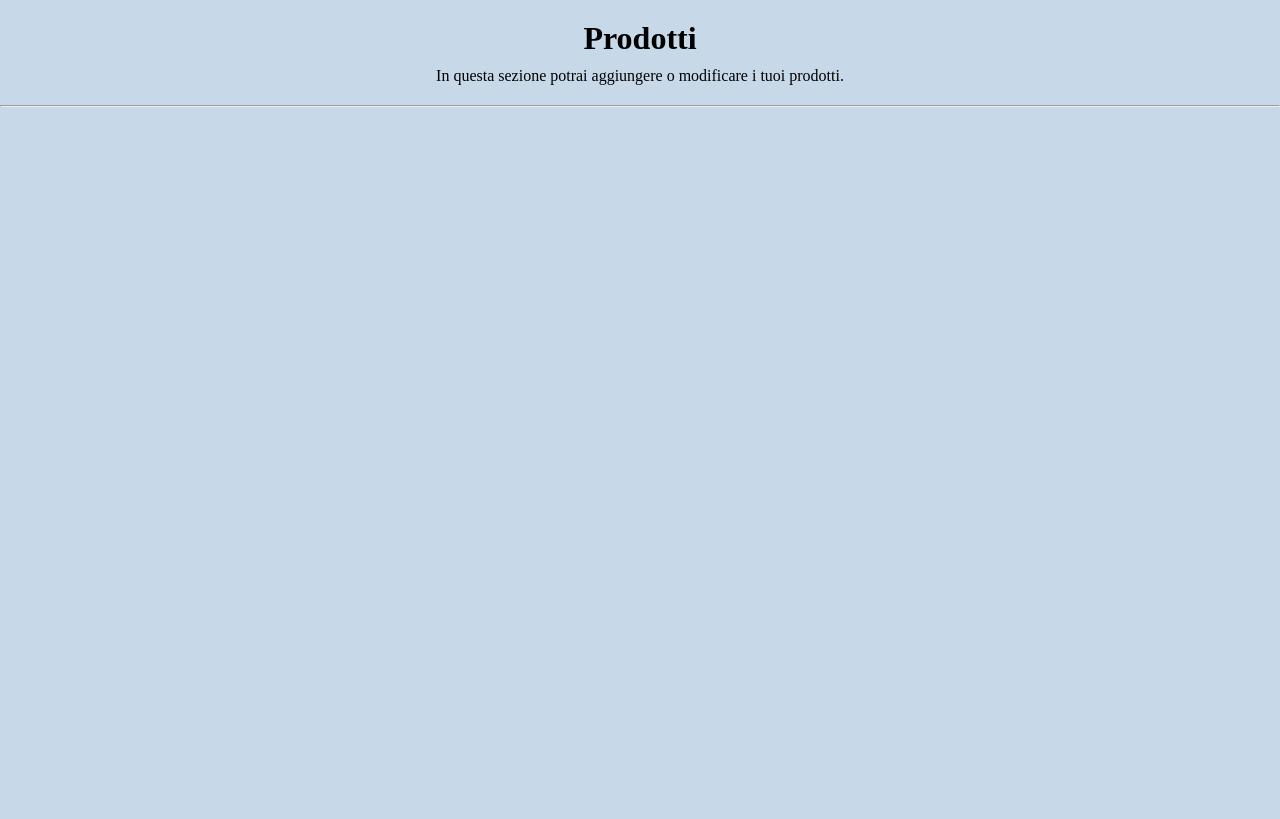
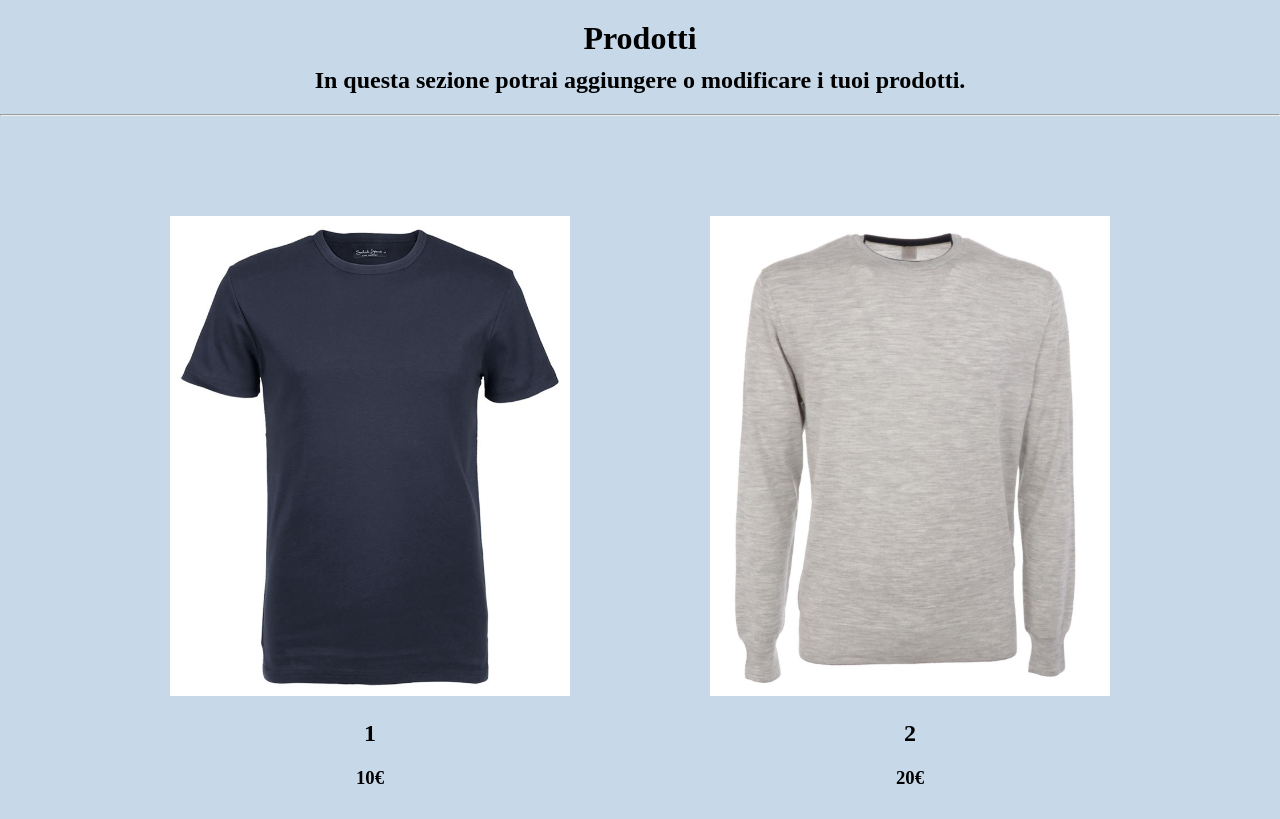
Before and after one commit to Tritto22/js_gestionale_card, a plain HTML site: page index.html in a window 1280 px wide. Shown: the top 819 px of the page. Drawn offline with Linux system fonts and the light colour scheme.

Commit message:
implementFunction_work

```diff
--- a/css/style.css
+++ b/css/style.css
@@ -24,11 +24,19 @@ h1 {
     padding: 100px;
 }
 
-.card img {
-    width: 400px;
-}
-
 .card {
     text-align: center;
     margin-bottom: 50px;
+    width: 400px;
+    height: 600px;
 }
+
+.card img {
+    width: 100%;
+    height: 80%;
+    object-fit: cover;
+}
+
+.card h2 {
+    margin: 20px 0;
+}
--- a/index.html
+++ b/index.html
@@ -10,7 +10,7 @@
 <body>
     <header>
         <h1>Prodotti</h1>
-        <p>In questa sezione potrai aggiungere o modificare i tuoi prodotti.</p>
+        <h2>In questa sezione potrai aggiungere o modificare i tuoi prodotti.</h2>
     </header>
 
     <hr>
@@ -25,6 +25,7 @@
         </div>
     </main>
 
+
     <script src="js/script.js"></script>
 </body>
 </html>
--- a/js/script.js
+++ b/js/script.js
@@ -1,9 +1,71 @@
+/*  ********variable********** */
+
 const container = document.querySelector('.container');
 const boxItems = [
     {
-        img : 'img / 1.jpg',
+        img : 'img/1.jpg',
+        nome : '1',
+        prezzo: '10€'
+    },
+        {
+        img : 'img/2.jpg',
+        nome : '2',
+        prezzo: '20€'
+    },
+        {
+        img : 'img/3.jpg',
+        nome : '3',
+        prezzo: '30€'
+    },
+        {
+        img : 'img/4.jpg',
+        nome : '4',
+        prezzo: '40€'
+    },
+        {
+        img : 'img/5.jpg',
+        nome : '5',
+        prezzo: '50€'
+    },
+        {
+        img : 'img/6.jpg',
+        nome : '6',
+        prezzo: '60€'
     }
 ];
+
+/*  ********code********** */
+
+implementCard(boxItems);
+
+
+/*  ********function********** */
+
+function implementCard (box) {
+    let card = '';
+    for (let i = 0; i < box.length; i ++) {
+        card = `
+            <div class="card">
+                <img src="${box[i].img}" alt="">
+                <h2>${box[i].nome}</h2>
+                <h3>${box[i].prezzo}</h3>
+            </div>`;
+        container.innerHTML += card;
+    }
+}
+
+
+
+
+
+
+
+
+
+
+
+// ****************prova implemento card+*********************
+
 // const immagine = {
 //     img : 'img/1.jpg',
 //     nome : 'ciao',
```
Also changed, not shown: img/4.jpg.
